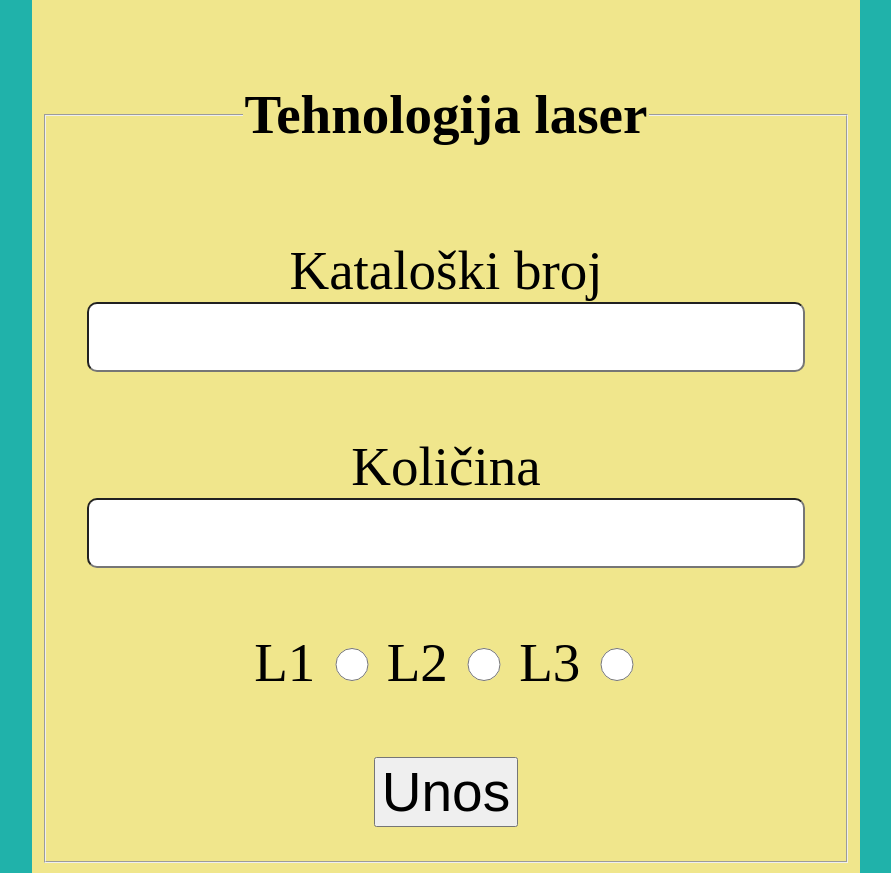
After one commit to iivansic/polaznik04.edunova.hr, a PHP site: page /laser.html in a window 1280 px wide. The commit adds this page. Shown: the whole page, without its empty margins (194-1085 px from the left). Run offline with PHP 8.4, Linux system fonts and the light colour scheme.

Commit message:
nastavak vjezbe na css i html

```diff
--- /dev/null
+++ b/laser.html
@@ -0,0 +1,29 @@
+<!DOCTYPE html>
+<html lang="en">
+<head>
+    <meta charset="UTF-8">
+    <meta name="viewport" content="width=device-width, initial-scale=1.0">
+    <title>Laser</title>
+    <link rel="stylesheet" href="style.css">
+</head>
+<body>
+<form>
+    <fieldset>
+        <legend><h4>Tehnologija laser</h4></legend>
+        <label> Kataloški broj </label> <br>
+        <input type="input"><br><br>
+        <label> Količina</label><br>
+        <input type="input"><br><br>
+        <label for="Laser1">L1</label>
+        <input type="radio" name="Laser" value="Laser1" id="Laser1">
+        <label for="Laser2">L2</label>
+        <input type="radio" name="Laser" value="Laser2" id="Laser2">
+        <label for="Laser3">L3</label>
+        <input type="radio" name="Laser" value="Laser3" id="Laser3">
+        <br><br>
+        <button type="submit">Unos</button>
+
+     </fieldset>
+</form>
+</body>
+</html>
--- /dev/null
+++ b/style.css
@@ -0,0 +1,35 @@
+form {
+    font-size: 55px;
+    width: 50%;
+    text-align:center;
+    background-color: khaki;
+    padding: 10px;
+    align-content: center;
+    margin: auto;
+    display:table;/* shrinks to fit content */
+}
+html,body {
+    height:100%;
+    width:100%;
+    margin:0;
+    padding: 0;
+    display:table;
+    background-color: lightseagreen;
+  }
+  body {
+    display:table-cell;
+    vertical-align:middle;
+  }
+  input {
+      font-size: 55px;
+      border-radius: 10px;
+      text-align: center;
+  }
+  button {
+    font-size: 55px;
+  }
+  input[type="radio"] {
+    border:0;
+    width:5%;
+    height:33px;
+  }
--- a/zadatak1.php
+++ b/zadatak1.php
@@ -2,4 +2,4 @@
 $b1=$_GET['b1'];
 $b2=$_GET['b2'];
 echo "<table style='width:100%'>","<tr>","<td>", $b1 + $b2,"</td>","<td>", $b1 - $b2,"</td>","<td>",
- $b1 * $b2,"</td>","<td>", $b1/$b2 ,"</td>","</tr>","</table>";
+$b1 * $b2,"</td>","<td>", $b1/$b2 ,"</td>","</tr>","</table>";
```
Also changed, not shown: index.html (added, +59 -0 lines), result.html (added, +16 -0 lines).
